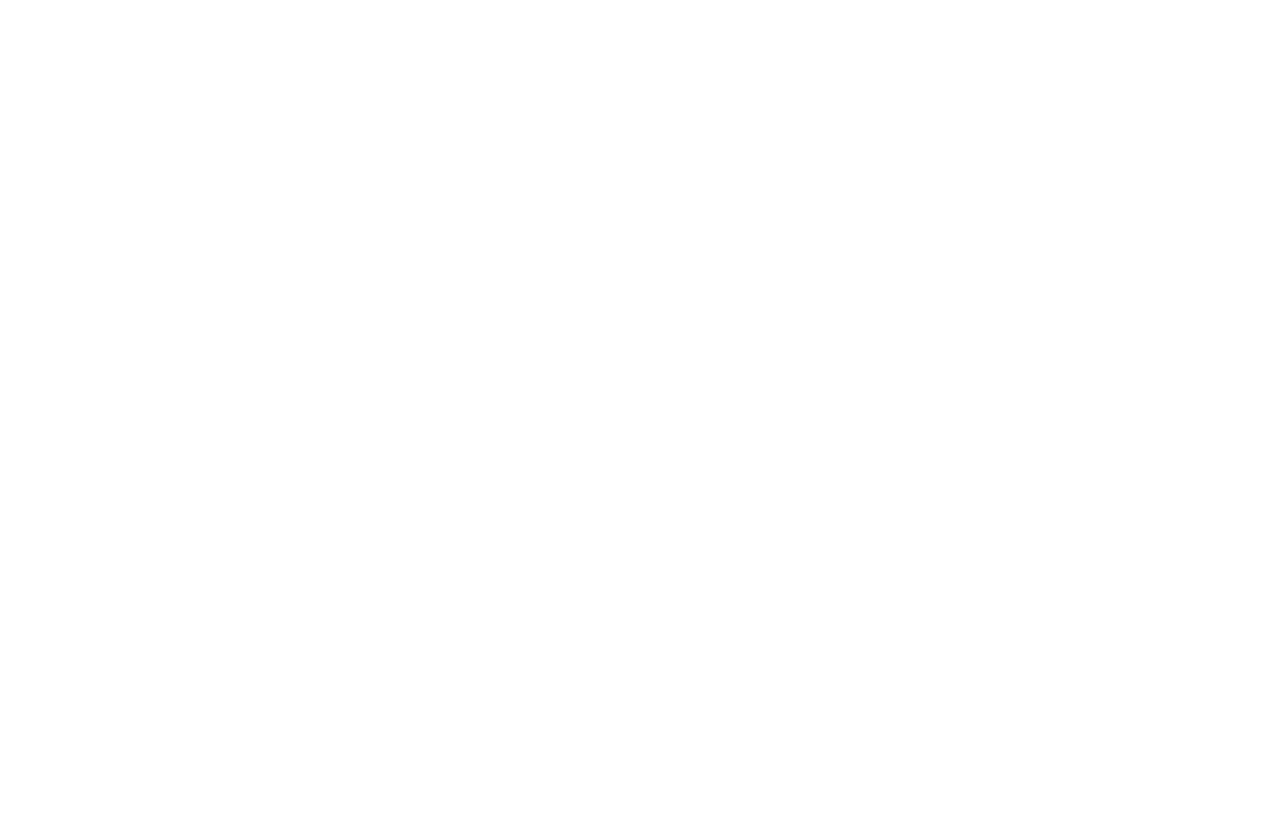
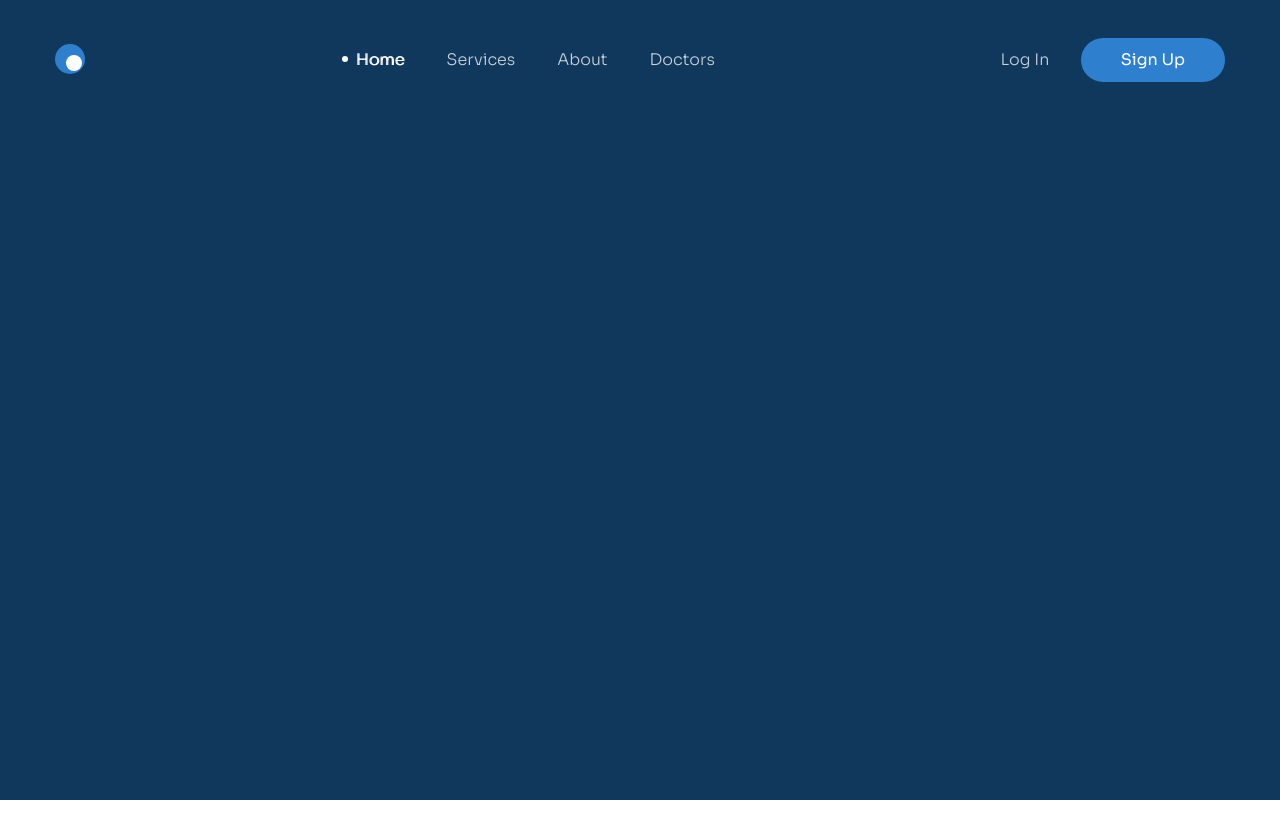
Before and after one commit to quangne114/FigmaToHTML3, a plain HTML site: page index.html in a window 1280 px wide. Shown: the top 838 px of the page. Before the commit the page ends 800 px from the top, so only its background shows below. Drawn offline with Linux system fonts and the light colour scheme.

Commit message:
p1 Header

```diff
--- a/assets/css/style.css
+++ b/assets/css/style.css
@@ -1,7 +1,9 @@
 * {
   box-sizing: border-box;
 }
-
+:root {
+  --header-bg: #10375c;
+}
 html {
   /* Default html có giá trì là 16px = 1rem */
   /* Giảm 62.5% của 16px => 10px */
@@ -13,3 +15,84 @@ body {
   font-size: 1.6rem;
   font-family: "Sora", sans-serif;
 }
+
+/* ================================== Common ==================================*/
+.container {
+  width: 1170px;
+  max-width: calc(100% - 48px);
+  margin: 0 auto;
+}
+
+a {
+  text-decoration: none;
+}
+
+.btn {
+  display: inline-block;
+  background-color: #2e80ce;
+  min-width: 205px;
+  line-height: 60px;
+  border-radius: 999px;
+  color: #fff;
+  font-size: 1.8rem;
+  font-weight: 400;
+  text-align: center;
+}
+
+.btn:hover {
+  opacity: 0.9;
+}
+/* ================================== Header ==================================*/
+
+.header {
+  padding-top: 38px;
+  background: var(--header-bg);
+  min-height: 100vh;
+}
+
+.header .header-top {
+  display: flex;
+  justify-content: space-between;
+  align-items: center;
+}
+
+.navbar__list {
+  display: flex;
+}
+
+.header__action--login,
+.navbar__link {
+  padding: 8px 21px;
+  color: #c9d2da;
+  font-size: 1.6rem;
+  font-weight: 300;
+  line-height: 1.75;
+}
+
+.navbar__link:hover,
+.navbar__link--active {
+  text-shadow: 1px 0 0 currentColor;
+  color: #fff;
+}
+
+.navbar__link--active::before {
+  content: "";
+  display: inline-block;
+  width: 6px;
+  height: 6px;
+  border-radius: 50%;
+  background: #fff;
+  position: relative;
+  right: 8px;
+  top: -3px;
+}
+
+.header__action--signup{
+  min-width: 144px;
+  line-height: 44px;
+  font-size: 1.6rem;
+}
+
+.header__action--login {
+  margin-right: 7px;
+}
--- a/index.html
+++ b/index.html
@@ -26,8 +26,30 @@
     <title>Shine Smile</title>
 </head>
 
-<body>
-
+<body style="height: 500000px;">
+    <header class="header">
+        <div class="container">
+            <div class="header-top">
+                <!-- logo -->
+                <a href="./"><img src="./assets/favicon/Group 105.svg" alt="Shine Smile" class="logo"></a>
+                <!-- navbar -->
+                <nav class="navbar">
+                    <ul class="navbar__list">
+                        <li class="navbar__item"><a href="#!" class="navbar__link navbar__link--active">Home</a></li>
+                        <li class="navbar__item"><a href="#!" class="navbar__link ">Services</a>
+                        </li>
+                        <li class="navbar__item"><a href="#!" class="navbar__link">About</a></li>
+                        <li class="navbar__item"><a href="#!" class="navbar__link">Doctors</a></li>
+                    </ul>
+                </nav>
+                <!-- CTA action -->
+                <div class="header__action">
+                    <a href="#!" class="header__action--login">Log In</a>
+                    <a href="#!" class="btn header__action--signup">Sign Up</a>
+                </div>
+            </div>
+        </div>
+    </header>
 </body>
 
 </html>
```
